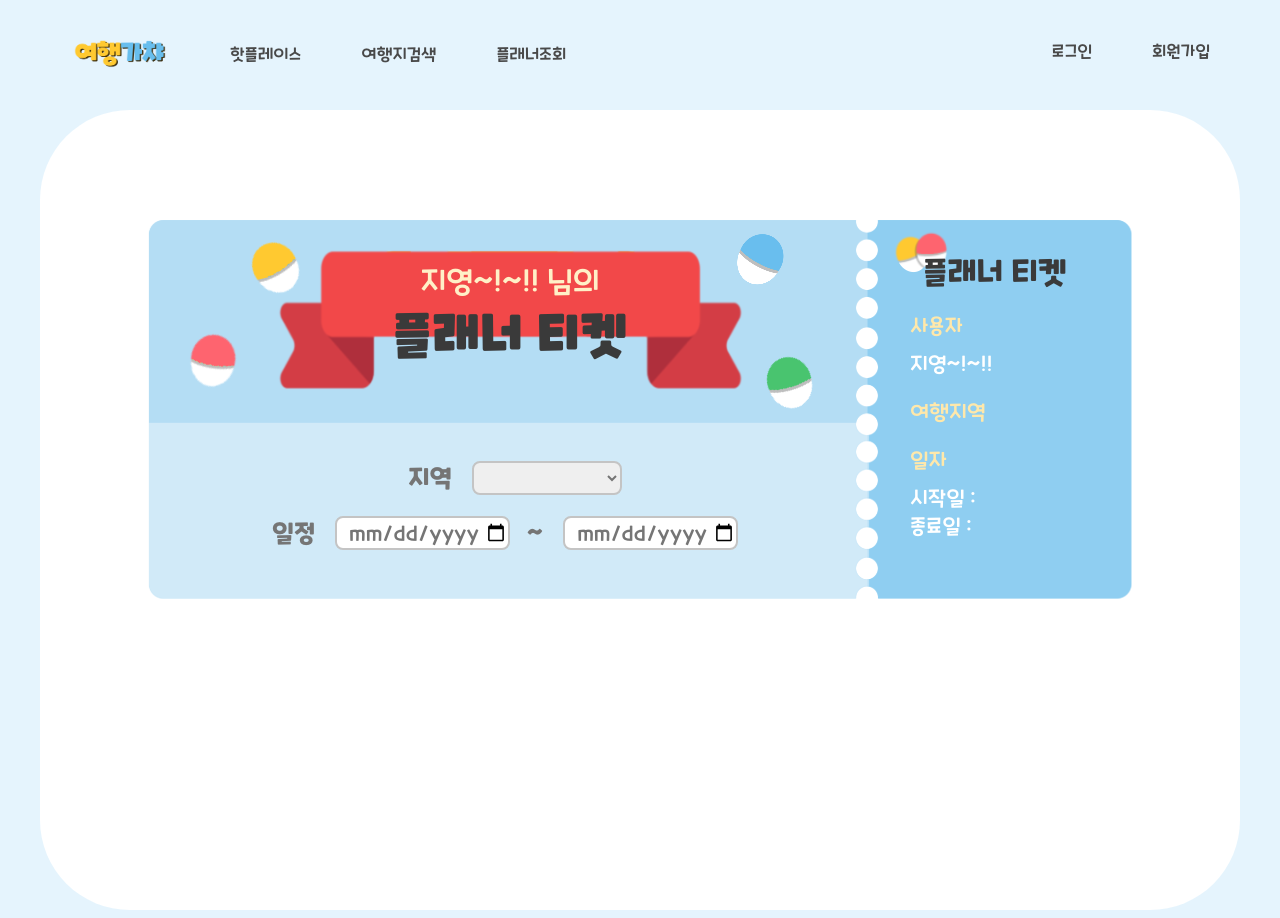
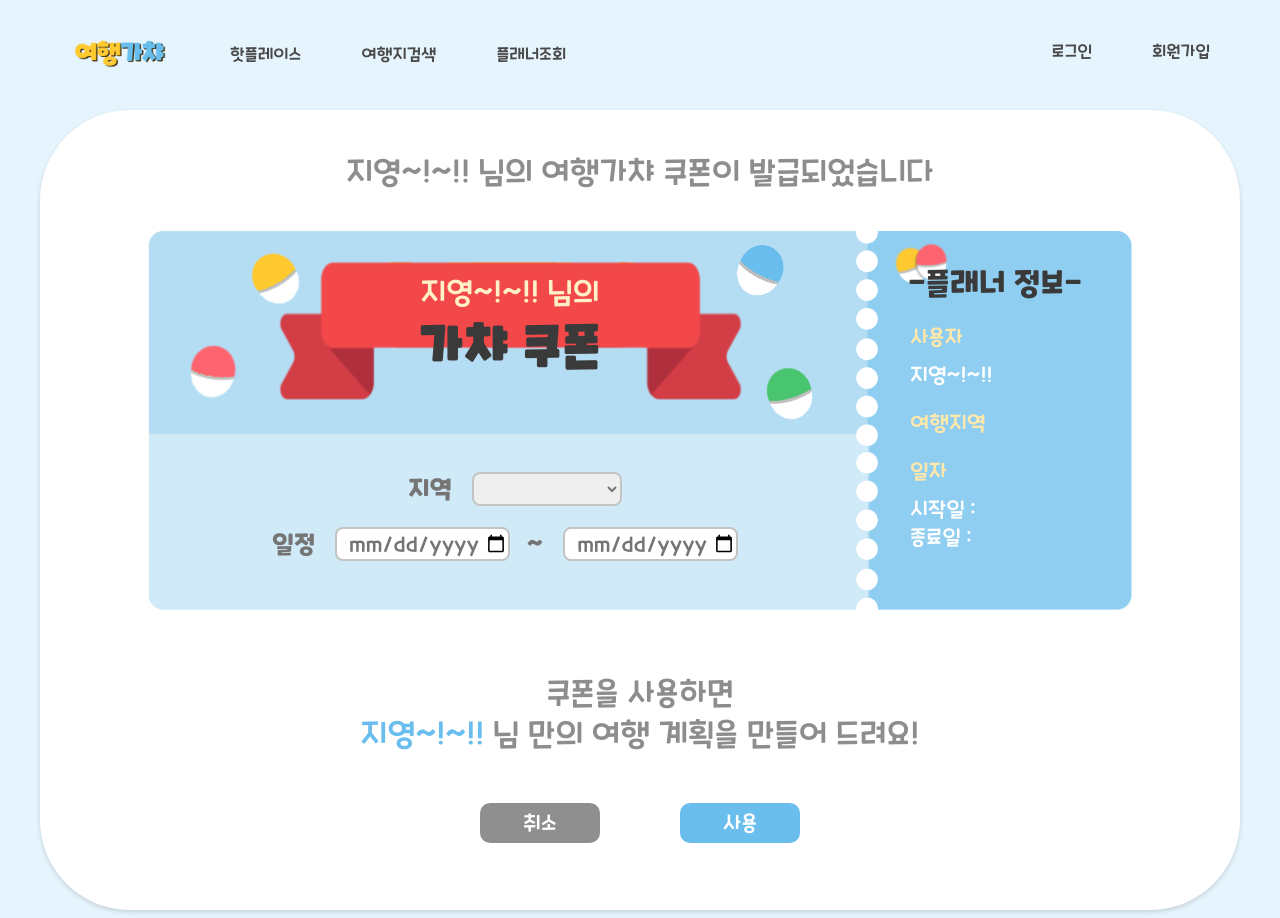
Before and after one commit to YFASS-EnjoyTrip/EnjoyTrip-Vue, a Vue app: page /planner/create in a window 1280 px wide. Built offline with nearby package versions, Linux system fonts and the light colour scheme.

Commit message:
Feat. PlannerCreate 화면 완성

```diff
--- a/src/components/attraction/AttractionList.vue
+++ b/src/components/attraction/AttractionList.vue
@@ -3,7 +3,9 @@
     <div class="inner-container">
       <div id="map" class="map"></div>
       <div class="right-container">
-        <AttractionSearch @attractions-updated="updateAttractions"></AttractionSearch>
+        <AttractionSearch
+          @attractions-updated="updateAttractions"
+        ></AttractionSearch>
       </div>
     </div>
   </div>
@@ -22,8 +24,7 @@ export default {
     };
   },
 
-  created() {
-  },
+  created() {},
 
   mounted() {},
 
@@ -47,19 +48,27 @@ export default {
     initKakaoMap() {
       const container = document.getElementById("map");
       const options = {
-        center: this.attractions.length > 0
-        ? new kakao.maps.LatLng(this.attractions[0].lat, this.attractions[0].lng)
-        : new kakao.maps.LatLng(37.5665, 126.9780),  // Default location
+        center:
+          this.attractions.length > 0
+            ? new kakao.maps.LatLng(
+                this.attractions[0].lat,
+                this.attractions[0].lng
+              )
+            : new kakao.maps.LatLng(37.5665, 126.978), // Default location
         level: 7,
       };
 
       this.map = new kakao.maps.Map(container, options);
-      const imageSrc = "https://enjoytrip-file-storage.s3.ap-northeast-2.amazonaws.com/pin_B.png";
+      const imageSrc =
+        "https://enjoytrip-file-storage.s3.ap-northeast-2.amazonaws.com/pin_B.png";
 
       for (let i = 0; i < this.attractions.length; i++) {
         const imageSize = new kakao.maps.Size(50, 50);
         const markerImage = new kakao.maps.MarkerImage(imageSrc, imageSize);
-        const latlng = new kakao.maps.LatLng(this.attractions[i].lat, this.attractions[i].lng);
+        const latlng = new kakao.maps.LatLng(
+          this.attractions[i].lat,
+          this.attractions[i].lng
+        );
         const marker = new kakao.maps.Marker({
           map: this.map,
           position: latlng,
@@ -84,16 +93,19 @@ export default {
         const attraction = this.attractions[i];
         // attraction이 유효하고 lat, lng 속성을 가지고 있는지 확인
         if (attraction && attraction.lat && attraction.lng) {
-            const latlng = new kakao.maps.LatLng(attraction.lat, attraction.lng);
-            this.markers[i].setPosition(latlng);
+          const latlng = new kakao.maps.LatLng(attraction.lat, attraction.lng);
+          this.markers[i].setPosition(latlng);
         } else {
-          console.warn(`Attraction at index ${i} is missing lat/lng properties.`);
+          console.warn(
+            `Attraction at index ${i} is missing lat/lng properties.`
+          );
         }
       }
     },
 
     addNewMarkers() {
-      const imageSrc = "https://enjoytrip-file-storage.s3.ap-northeast-2.amazonaws.com/pin_B.png";
+      const imageSrc =
+        "https://enjoytrip-file-storage.s3.ap-northeast-2.amazonaws.com/pin_B.png";
 
       for (let i = this.markers.length; i < this.attractions.length; i++) {
         const attraction = this.attractions[i];
@@ -121,7 +133,7 @@ export default {
   height: 800px;
   background-color: rgb(255, 255, 255);
   border-radius: 90px;
-  /*box-shadow: 0 2px 4px rgba(73, 73, 73, 0.2);  그림자 속성 설정 */
+  box-shadow: 0 2px 4px rgba(73, 73, 73, 0.2);
 }
 .inner-container {
   display: flex;
--- a/src/components/planner/PlannerCreate.vue
+++ b/src/components/planner/PlannerCreate.vue
@@ -1,5 +1,8 @@
 <template>
   <div class="container">
+    <div class="plannerCreate-text">
+      {{ nickname }} 님의 여행가챠 쿠폰이 발급되었습니다
+    </div>
     <div class="img-container">
       <img src="../../assets/img/ticket.png" alt="티켓" />
     </div>
@@ -10,28 +13,47 @@
             <span>{{ nickname }} 님의</span>
           </div>
           <div class="ticket-title">
-            <span>플래너 티켓</span>
+            <span>가챠 쿠폰</span>
           </div>
         </div>
         <div class="ticket-bottom">
           <div class="location-input">
             <span>지역</span>
-            <select class="sido-dropdown" name="sido" id="location" v-model="location">
-              <option v-for="sido in sidos" :value="sido.value" :key="sido.value">
+            <select
+              class="sido-dropdown"
+              name="sido"
+              id="location"
+              v-model="location"
+            >
+              <option
+                v-for="sido in sidos"
+                :value="sido.value"
+                :key="sido.value"
+              >
                 {{ sido.text }}
               </option>
             </select>
           </div>
           <div class="date-input">
             <span>일정</span>
-            <input class="calendar-pick" type="date" :min="todayDate" v-model="startDate" />
+            <input
+              class="calendar-pick"
+              type="date"
+              :min="todayDate"
+              v-model="startDate"
+            />
             <span> ~</span>
-            <input class="calendar-pick" type="date" :min="startDate" v-model="endDate" />
+            <input
+              class="calendar-pick"
+              type="date"
+              :min="startDate"
+              v-model="endDate"
+            />
           </div>
         </div>
       </div>
       <div class="ticket-right">
-        <div class="side-title">플래너 티켓</div>
+        <div class="side-title">-플래너 정보-</div>
         <div class="info">
           <div>
             <div class="info-title">사용자</div>
@@ -51,12 +73,18 @@
     </div>
     <div class="confirm-container">
       <div class="confirm-text">
-
+        <span>쿠폰을 사용하면<br /></span>
+        <span
+          ><span>{{ nickname }}</span> 님 만의 여행 계획을 만들어 드려요!</span
+        >
       </div>
+    </div>
+    <div class="confirm-button">
+      <div class="button cancel">취소</div>
+      <div class="button submit">사용</div>
     </div>
   </div>
 </template>
-
 <script>
 export default {
   name: "PlannerCreate",
@@ -67,7 +95,7 @@ export default {
       location: "",
       startDate: "",
       endDate: "",
-      todayDate:"",
+      todayDate: "",
       sidos: [
         { value: "1", text: "서울" },
         { value: "2", text: "인천" },
@@ -90,8 +118,8 @@ export default {
     };
   },
   mounted() {
-    this.todayDate = new Date().toISOString().split('T')[0];
-   },
+    this.todayDate = new Date().toISOString().split("T")[0];
+  },
   methods: {
     getSelectedText(value) {
       const selectedSido = this.sidos.find((sido) => sido.value === value);
@@ -102,8 +130,87 @@ export default {
 </script>
 
 <style scoped>
-.info-value
-+.end{
+.plannerCreate-text {
+  text-align: center;
+  margin-top: 40px;
+  margin-bottom: 10px;
+  font-size: 30px;
+  font-family: "CookieRun-Regular";
+  color: #8d8d8d;
+
+  caret-color: transparent;
+  user-select: none;
+  pointer-events: none;
+}
+.button {
+  width: 120px;
+  margin-right: 40px;
+  margin-left: 40px;
+  height: 35px;
+  font-size: 20px;
+  font-family: "CookieRun-Regular";
+  color: #ffffff;
+  text-align: center;
+  padding-top: 5px;
+  border-radius: 10px;
+}
+.cancel {
+  background-color: #8f8f8f;
+}
+.submit {
+  background-color: #69beee;
+}
+.submit:hover {
+  background-color: #49c46f;
+  transform: scale(1.1);
+  transition: 0.3s;
+}
+.submit:active {
+  background-color: #aae4bc;
+  color: #474747;
+  transform: scale(1.1);
+  transition: 0.3s;
+}
+.cancel:hover {
+  background-color: #616161;
+  transform: scale(1.1);
+  transition: 0.3s;
+}
+.cancel:active {
+  background-color: #bebebe;
+  color: #474747;
+  transform: scale(1.1);
+  transition: 0.3s;
+}
+.confirm-text > span > span {
+  color: #69beee;
+}
+.confirm-text {
+  text-align: center;
+
+  caret-color: transparent;
+  user-select: none;
+  pointer-events: none;
+}
+.confirm-text span {
+  font-size: 30px;
+  font-family: "CookieRun-Regular";
+  color: #8d8d8d;
+}
+.confirm-container {
+  margin-top: 60px;
+  display: flex;
+  justify-content: center;
+}
+.confirm-button {
+  margin-top: 50px;
+  display: flex;
+  justify-content: center;
+  caret-color: transparent;
+  user-select: none;
+  cursor: pointer;
+}
+.info-value + .end {
   margin-top: -20px;
 }
 .info-title {
@@ -170,7 +277,7 @@ export default {
   width: 720px;
 }
 
-.location-input>span {
+.location-input > span {
   font-family: "CookieRun-Bold";
   color: #757575;
   font-size: 1.5rem;
@@ -181,7 +288,7 @@ export default {
   margin-top: 20px;
 }
 
-.date-input>span {
+.date-input > span {
   font-family: "CookieRun-Bold";
   color: #757575;
   font-size: 1.5rem;
@@ -206,7 +313,7 @@ export default {
   height: 800px;
   background-color: rgb(255, 255, 255);
   border-radius: 90px;
-  /* box-shadow: 0 2px 4px rgba(73, 73, 73, 0.2); */
+  box-shadow: 0 2px 4px rgba(73, 73, 73, 0.2);
 }
 
 .img-container {
@@ -216,7 +323,7 @@ export default {
   user-select: none;
   pointer-events: none;
   width: 1200px;
-  margin-top: 50px;
+  margin-top: -30px;
 }
 
 .text-container {
@@ -248,4 +355,5 @@ export default {
   caret-color: transparent;
   user-select: none;
   pointer-events: none;
-}</style>
+}
+</style>
--- a/src/components/planner/PlannerView.vue
+++ b/src/components/planner/PlannerView.vue
@@ -7,7 +7,9 @@
           <span>{{ planInfo.title }}</span
           >여행
         </div>
-        <div class="date">{{ planInfo.startDate }} ~ {{ planInfo.endDate }}</div>
+        <div class="date">
+          {{ planInfo.startDate }} ~ {{ planInfo.endDate }}
+        </div>
         <div class="modify-button">
           <router-link to="/planner/modify">
             <span>편집</span>
@@ -19,7 +21,9 @@
       <div class="left-container">
         <div id="map" class="map"></div>
         <div class="detail-view">
-          <plannerAttractionDetail ref="attractionDetail"></plannerAttractionDetail>
+          <plannerAttractionDetail
+            ref="attractionDetail"
+          ></plannerAttractionDetail>
         </div>
       </div>
       <div class="right-container">
@@ -30,7 +34,8 @@
             @click="
               decreaseSelectedDay();
               renderMap();
-            " />
+            "
+          />
           <span>{{ selectedDay }}일</span>
           <img
             src="https://enjoytrip-file-storage.s3.ap-northeast-2.amazonaws.com/arrow_right.png"
@@ -38,13 +43,15 @@
             @click="
               increaseSelectedDay();
               renderMap();
-            " />
+            "
+          />
         </div>
         <div class="for-scroll">
           <planner-attraction-list
             :attractions="planDetailInfo"
             :selectedDay="selectedDay"
-            @attractionClicked="handleAttractionClick"></planner-attraction-list>
+            @attractionClicked="handleAttractionClick"
+          ></planner-attraction-list>
         </div>
       </div>
     </div>
@@ -77,7 +84,7 @@ export default {
       planDetailInfo: [],
       planId: 17, // 이거 나중에 동적으로 처리 예정
       jwtToken:
-        "eyJhbGciOiJIUzI1NiJ9.eyJzdWIiOiJ1c2VyIiwiZW1haWwiOiJ0ZXN0M0B0ZXN0LmNvbSIsImlhdCI6MTY4NDE5NTIyNSwiZXhwIjoxNjg0MjgxNjI1fQ.zNWz_RiIr8IIaIGMqvX97Zt72JRyJJ-qUdpt6jDfwm0",
+        "eyJhbGciOiJIUzI1NiJ9.eyJzdWIiOiJ1c2VyIiwiZW1haWwiOiJ0ZXN0M0B0ZXN0LmNvbSIsImlhdCI6MTY4NDI4MjE3MSwiZXhwIjoxNjg0MzY4NTcxfQ.jZfoGr4VfK-3S-WZ0RjDSEv91TTAfQknU-RRvuIou80",
     };
   },
 
@@ -148,9 +155,12 @@ export default {
       this.map = new kakao.maps.Map(container, options);
 
       let imageSrc = "";
-      const imageFood = "https://enjoytrip-file-storage.s3.ap-northeast-2.amazonaws.com/pin_Y.png";
-      const imageAcom = "https://enjoytrip-file-storage.s3.ap-northeast-2.amazonaws.com/pin_B.png";
-      const imageLoca = "https://enjoytrip-file-storage.s3.ap-northeast-2.amazonaws.com/pin_G.png";
+      const imageFood =
+        "https://enjoytrip-file-storage.s3.ap-northeast-2.amazonaws.com/pin_Y.png";
+      const imageAcom =
+        "https://enjoytrip-file-storage.s3.ap-northeast-2.amazonaws.com/pin_B.png";
+      const imageLoca =
+        "https://enjoytrip-file-storage.s3.ap-northeast-2.amazonaws.com/pin_G.png";
 
       for (let i = 0; i < firstDay.length; i++) {
         const planType = firstDay[i].type;
@@ -244,7 +254,7 @@ a {
   height: 800px;
   background-color: rgb(255, 255, 255);
   border-radius: 90px;
-  /*box-shadow: 0 2px 4px rgba(73, 73, 73, 0.2);  그림자 속성 설정 */
+  box-shadow: 0 2px 4px rgba(73, 73, 73, 0.2);
 }
 
 .title-container {
```
Also changed, not shown: src/components/attraction/AttractionSearch.vue (+46 -11 lines), src/assets/img/Attraction_default.png (added).
